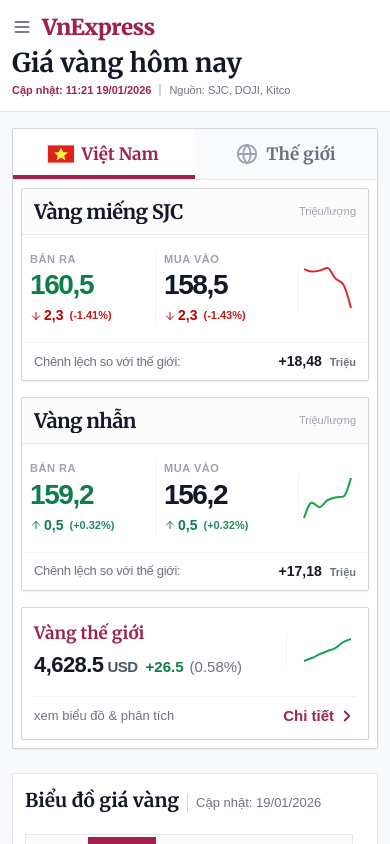
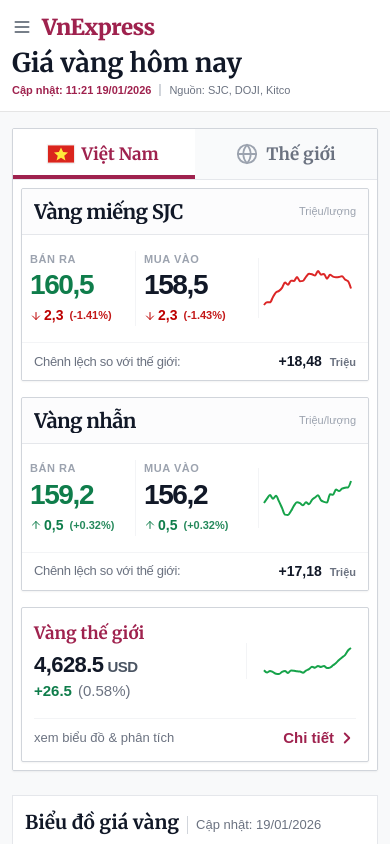
Before and after one commit to thienkhoi1802/VnExpress-Gi-V-ng, a React (Vite) app: page / in a window 390 px wide. Shown: the top 844 px of the page. Built offline with nearby package versions, Linux system fonts and the light colour scheme.

Commit message:
feat(Sparkline, MarketHighlights): Extend sparkline to 30 days for SEO
Increases the historical data shown in sparklines from 7 days to 30 days to improve SEO visibility and provide more context. Also adjusts mobile sparkline dimensions and text sizes for better presentation.

```diff
--- a/components/MarketHighlights.tsx
+++ b/components/MarketHighlights.tsx
@@ -83,7 +83,8 @@
                         </div>
                     </div>
 
-                    <div className="w-[70px] h-[32px] sm:hidden shrink-0 pl-3 flex items-center justify-center border-l border-gray-100 ml-2">
+                    {/* Biểu đồ nhỏ Mobile với diện tích lớn hơn (110px) */}
+                    <div className="w-[110px] h-[36px] sm:hidden shrink-0 pl-3 flex items-center justify-center border-l border-gray-100 ml-2">
                         <Sparkline
                             data={historyData}
                             dataKey={product.id}
@@ -93,7 +94,7 @@
                 </div>
 
                 <div className="flex items-center justify-between sm:justify-end border-t border-gray-100 sm:border-t-0 pt-2 sm:pt-0 mt-1">
-                    <span className="sm:hidden text-xs text-gray-500 font-medium font-sans lowercase">xem biểu đồ &amp; phân tích</span>
+                    <span className="sm:hidden text-xs text-gray-500 font-medium font-sans lowercase text-[11px]">xem biểu đồ &amp; phân tích</span>
                     <span className="flex items-center gap-1 text-sm font-bold text-[#9f224e] group-hover:underline decoration-[#9f224e]/30 underline-offset-2 font-sans whitespace-nowrap">
                         Chi tiết <ChevronRight size={18} strokeWidth={2.5} />
                     </span>
@@ -180,7 +181,8 @@
               </div>
           </div>
 
-          <div className="w-[70px] h-[50px] sm:hidden shrink-0 pr-3 flex items-center justify-center border-l border-gray-100 ml-1">
+          {/* Biểu đồ Sparkline diện tích lớn hơn trên Mobile (110px) */}
+          <div className="w-[110px] h-[60px] sm:hidden shrink-0 pr-3 flex items-center justify-center border-l border-gray-100 ml-1 py-2">
               <Sparkline
                 data={historyData}
                 dataKey={product.id}
--- a/components/Sparkline.tsx
+++ b/components/Sparkline.tsx
@@ -10,9 +10,9 @@
 }
 
 export const Sparkline: React.FC<SparklineProps> = ({ data, dataKey, trend = 'flat' }) => {
-  // Get last 7 days for the sparkline
+  // SEO Requirement: Hiển thị xu hướng trong 30 ngày (1 tháng)
   const chartData = useMemo(() => {
-    return data.slice(-7);
+    return data.slice(-30);
   }, [data]);
 
   const strokeColor = trend === 'up' ? '#16a34a' : trend === 'down' ? '#dc2626' : '#9ca3af';
```
